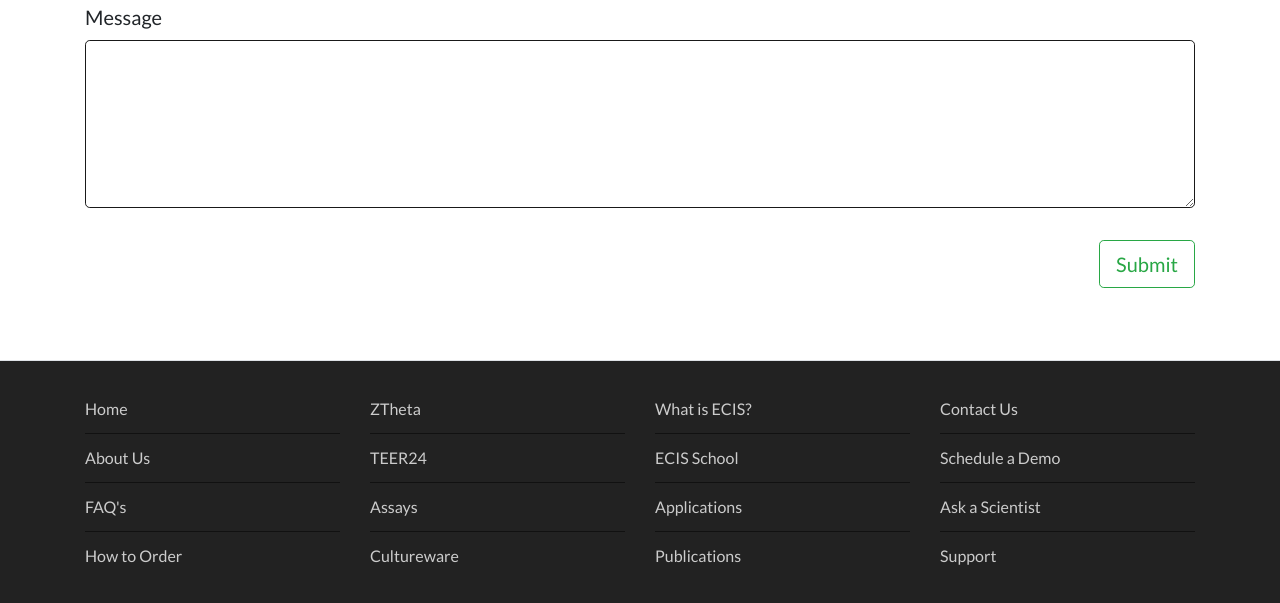
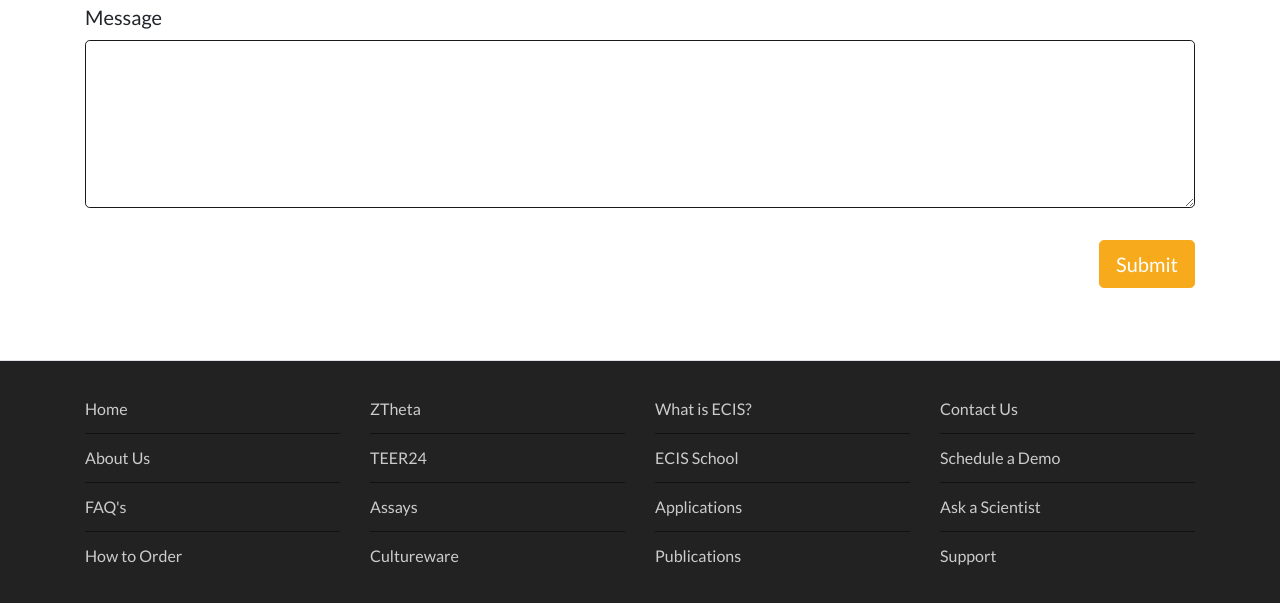
Before and after one commit to chrisdav6/AB, a PHP site: page /contactABP.php in a window 1280 px wide. Shown: the part 1644-2247 px from the top of the page. Run offline with PHP 8.4, Linux system fonts and the light colour scheme; some libraries are stand-ins or nearby versions.

Commit message:
created custom styled ecis button

```diff
--- a/contactABP.php
+++ b/contactABP.php
@@ -179,7 +179,7 @@ $metaDesc = "Label-free Real-time Automated Cell-based assays powered by the tec
                 <input type="text" class="form-control form-control-lg" name="fax" id="fax">
               </div>
 
-              <button id="corpContactBtn" class="btn btn-outline-success btn-lg submit-btn mt-3 ml-auto">Submit</button>
+              <button id="corpContactBtn" class="btn ecisBtn btn-lg submit-btn mt-3 ml-auto">Submit</button>
               <i class="fas fa-spinner fa-2x fa-spin mt-4 ml-auto"></i><!--Initially hidden in the css-->
               <span class="submitMessage text-center mt-4 mb-3 ml-auto">Thank you, your message has been sent</span><!--Initially hidden in the css-->
             </div>
--- a/ecisReferralProgram.php
+++ b/ecisReferralProgram.php
@@ -184,7 +184,7 @@ $metaDesc = "Label-free Real-time Automated Cell-based assays powered by the tec
                 <input type="text" class="form-control form-control-lg" name="fax" id="fax">
               </div>
 
-              <button id="refContactBtn" class="btn btn-outline-success btn-lg submit-btn mt-3 ml-auto">Submit</button>
+              <button id="refContactBtn" class="btn ecisBtn btn-lg submit-btn mt-3 ml-auto">Submit</button>
               <i class="fas fa-spinner fa-2x fa-spin mt-4 ml-auto"></i>
               <!--Initially hidden in the css-->
               <span class="submitMessage text-center mt-4 mb-3 ml-auto">Thank you, your referral has been sent</span>
--- a/public/scss/partials/_base.scss
+++ b/public/scss/partials/_base.scss
@@ -40,6 +40,17 @@ a.twitter:hover {
   color: #38A1F3;
 }
 
+.ecisBtn {
+  border: 1px solid $orange;
+  color: #fff;
+  background: $orange;
+
+  &:hover {
+    background: #fff;
+    color: $orange;
+  }
+}
+
 #scrollBtn {
   display: none;
   position: fixed;
--- a/requestDemo.php
+++ b/requestDemo.php
@@ -114,7 +114,7 @@ $metaDesc = "Label-free Real-time Automated Cell-based assays powered by the tec
                 <input type="text" class="form-control form-control-lg" name="fax" id="fax">
               </div>
 
-              <button id="reqDemoBtn" class="btn btn-outline-success btn-lg submit-btn mt-3 ml-auto">Submit</button>
+              <button id="reqDemoBtn" class="btn ecisBtn btn-lg submit-btn mt-3 ml-auto">Submit</button>
               <i class="fas fa-spinner fa-2x fa-spin mt-4 ml-auto"></i>
               <!--Initially hidden in the css-->
               <span class="submitMessage text-center mt-4 mb-3 ml-auto">Thank you, your demo request has been sent</span>
```
Also changed, not shown: public/css/style.css.
